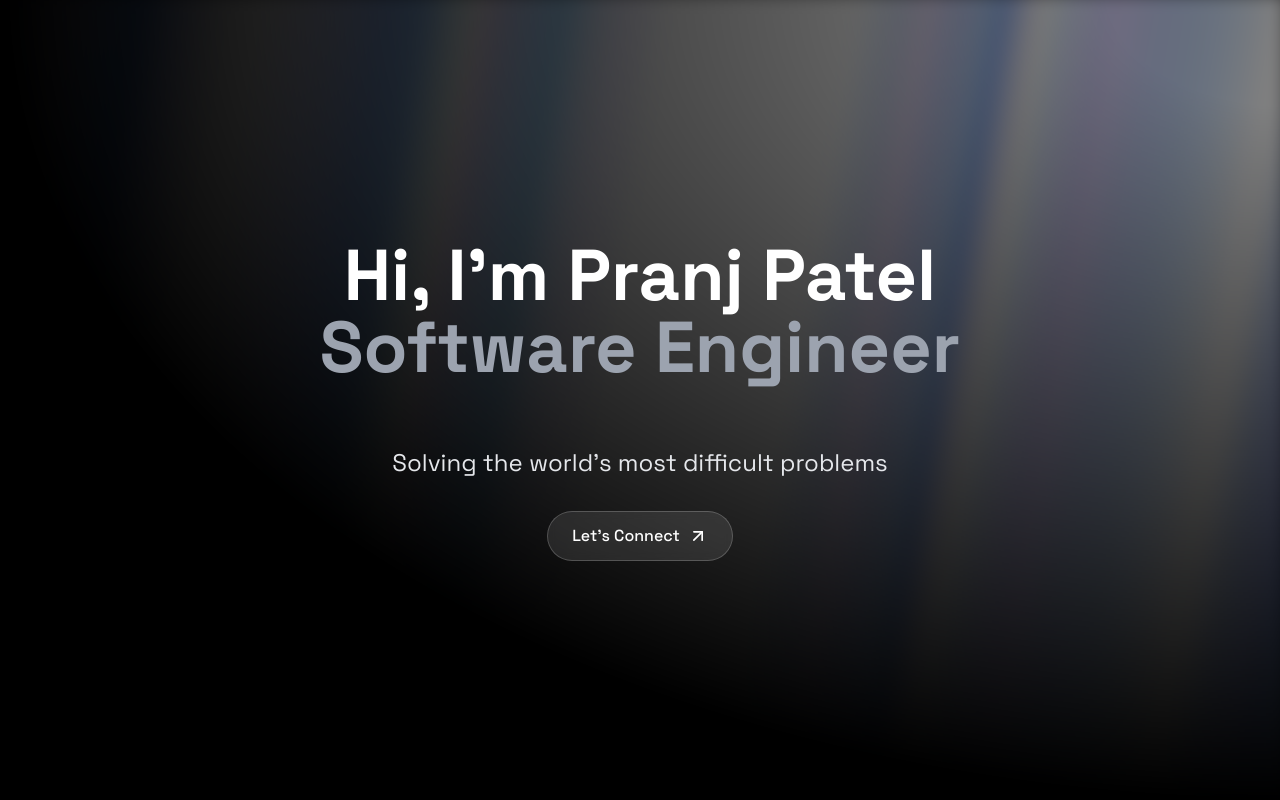
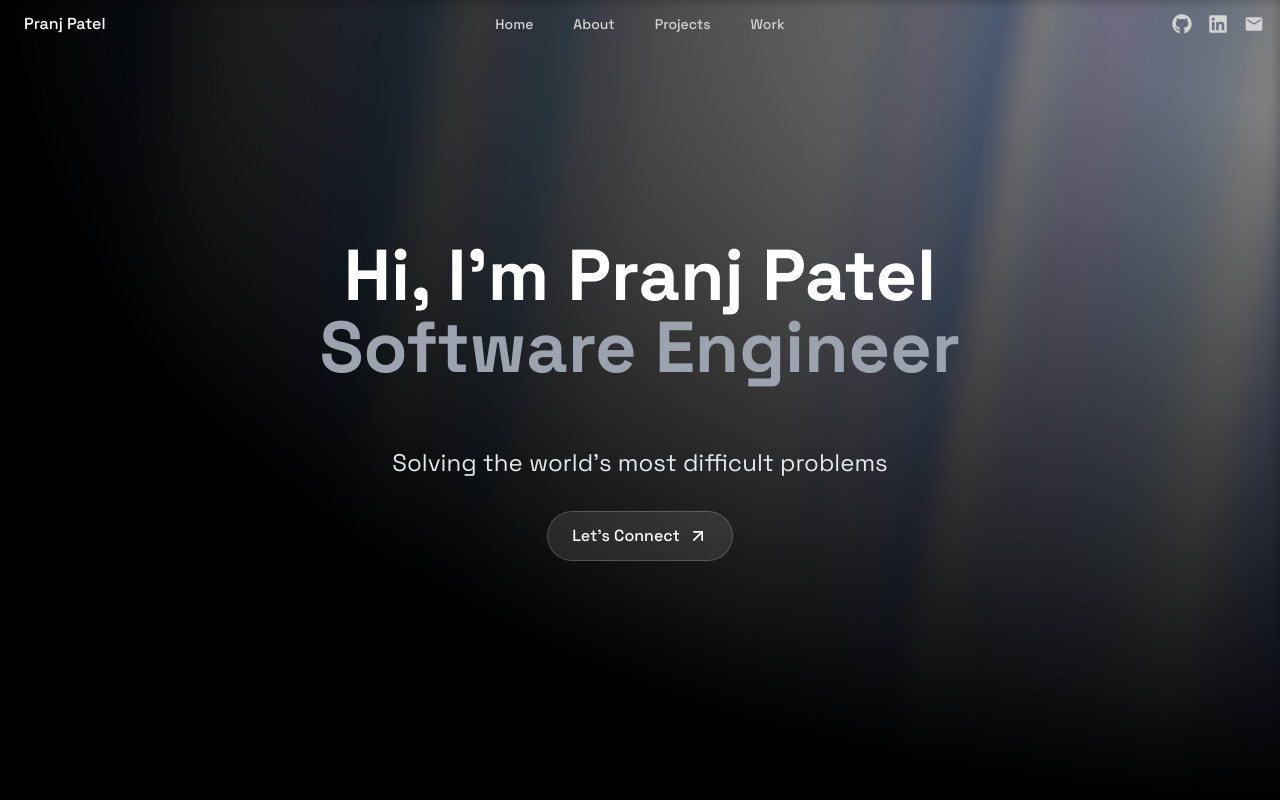
Before and after one commit to Ppatel122/Portfolio, a Next.js app: page / in a window 1280 px wide. Shown: the top 800 px of the page. Built offline with nearby package versions, Linux system fonts and the light colour scheme.

Commit message:
Enhance ResizableNavbar with startup animation visibility control. Introduce a timer to manage navbar appearance after initial content display, improving user experience during the loading phase. Update animation duration and visibility logic for smoother transitions.

```diff
--- a/src/app/components/ui/resizable-navbar.tsx
+++ b/src/app/components/ui/resizable-navbar.tsx
@@ -8,7 +8,7 @@ import {
   useMotionValueEvent,
 } from "motion/react";
 
-import React, { useRef, useState } from "react";
+import React, { useRef, useState, useEffect } from "react";
 
 
 interface NavbarProps {
@@ -56,6 +56,16 @@ export const Navbar = ({ children, className }: NavbarProps) => {
     offset: ["start start", "end start"],
   });
   const [visible, setVisible] = useState<boolean>(false);
+  const [startupVisible, setStartupVisible] = useState<boolean>(false);
+
+  // Startup animation timer - after text content finishes
+  useEffect(() => {
+    const timer = setTimeout(() => {
+      setStartupVisible(true);
+    }, 4200); // Show after "Let's Connect" button finishes (2.3s start + 0.8s duration + 0.1s buffer)
+
+    return () => clearTimeout(timer);
+  }, []);
 
   useMotionValueEvent(scrollY, "change", (latest) => {
     if (latest > 100) {
@@ -65,20 +75,24 @@ export const Navbar = ({ children, className }: NavbarProps) => {
     }
   });
 
+  // Show navbar after startup time OR when scrolled (whichever comes first)
+  const isVisible = startupVisible || visible;
+
   return (
     <motion.div
       ref={ref}
       // IMPORTANT: Change this to class of `fixed` if you want the navbar to be fixed
       className={cn("fixed inset-x-0 top-0 z-[100] w-full", className)}
+      initial={{ opacity: 0 }}
       animate={{
-        opacity: visible ? 1 : 0,
+        opacity: isVisible ? 1 : 0,
       }}
       transition={{
-        duration: 0.6,
+        duration: 1.0,
         ease: "easeOut"
       }}
       style={{
-        pointerEvents: visible ? 'auto' : 'none'
+        pointerEvents: isVisible ? 'auto' : 'none'
       }}
     >
       {React.Children.map(children, (child) =>
```
